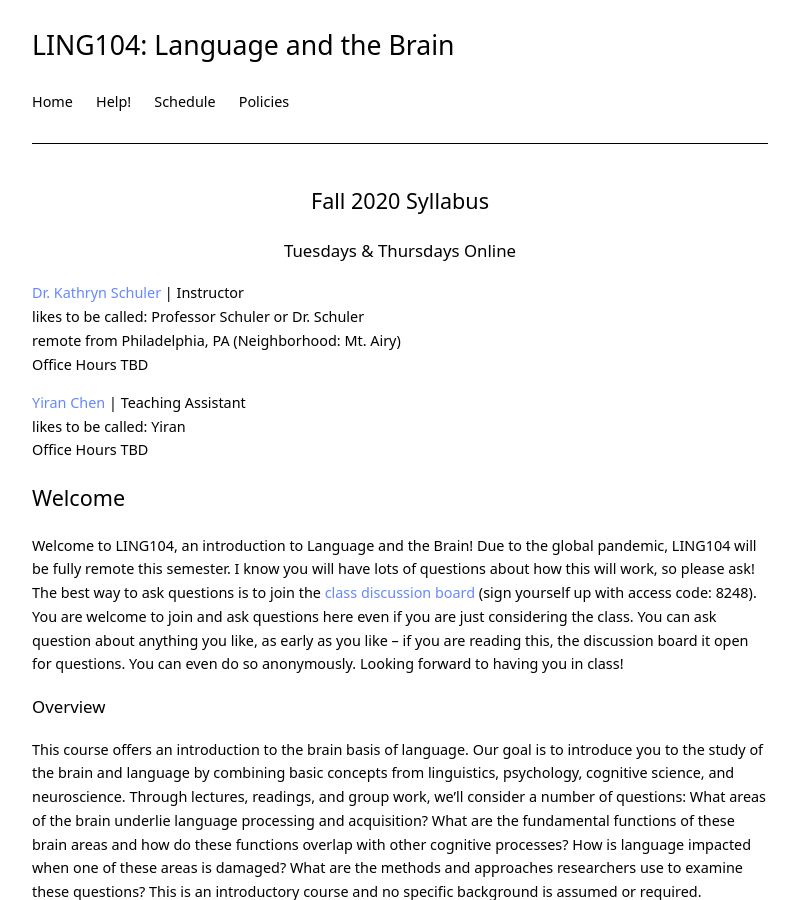
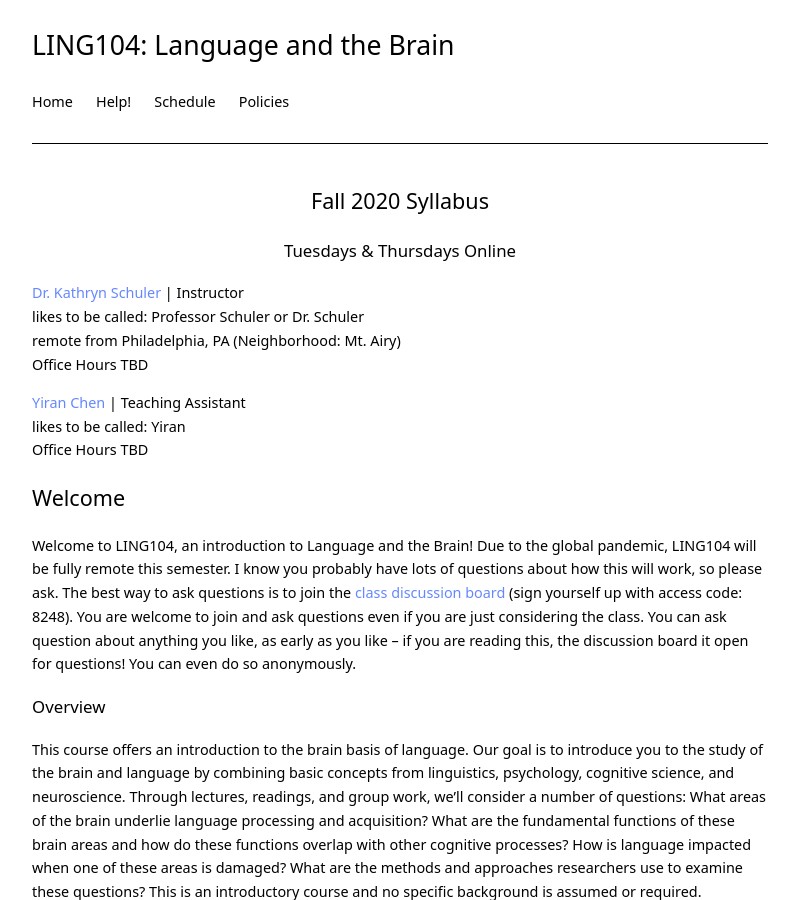
Before and after one commit to kschuler/ling104, a Jekyll site: the page built from index.md, in a window 1280 px wide and 900 px high. Shown: the whole window, without its empty margins (240-1036 px from the left). Built offline with Jekyll 4.4.1, drawn with Linux system fonts in a browser that asks for light colours.

Commit message:
Update index.md

```diff
--- a/index.md
+++ b/index.md
@@ -16,7 +16,7 @@ likes to be called: Yiran<br>
 Office Hours TBD
 
 ## Welcome
-Welcome to LING104, an introduction to **Language and the Brain**! Due to the global pandemic, LING104 will be **fully remote** this semester. I know you will have lots of questions about how this will work, so please ask! The best way to ask questions is to join the [class discussion board](https://campuswire.com/p/GD0DDA8D5) (sign yourself up with access code: **8248**). You are welcome to join and ask questions here even if you are just considering the class. You can ask question about anything you like, as early as you like -- if you are reading this, the discussion board it open for questions. You can even do so anonymously. Looking forward to having you in class!
+Welcome to LING104, an introduction to **Language and the Brain**! Due to the global pandemic, LING104 will be **fully remote** this semester. I know you probably have lots of questions about how this will work, so please ask. The best way to ask questions is to join the [class discussion board](https://campuswire.com/p/GD0DDA8D5) (sign yourself up with access code: **8248**). You are welcome to join and ask questions even if you are just considering the class. You can ask question about anything you like, as early as you like -- if you are reading this, the discussion board it open for questions! You can even do so anonymously.
 
 ### Overview
 
```
